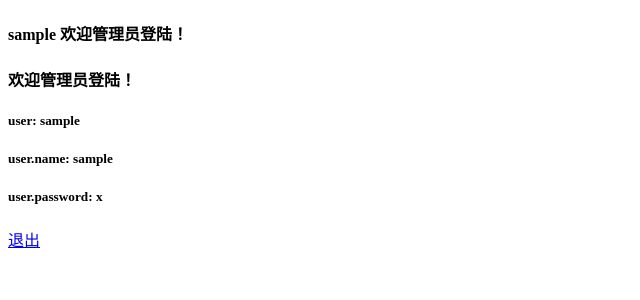
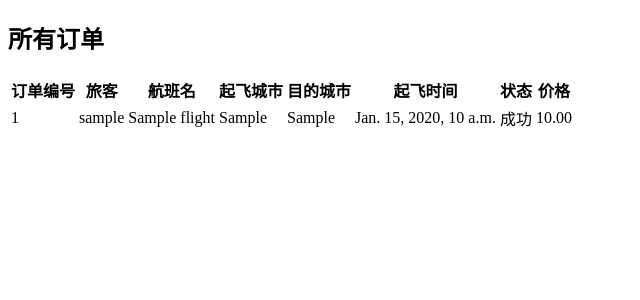
Before and after one commit to KGoinger/Flight_ticket_reservation_system, a Django app: page /finance/ in a window 1280 px wide. Shown: the top 300 px of the page, without its empty margins (0-640 px from the left). Run offline with Django 4.2, Linux system fonts and the light colour scheme; a user stored in the database is signed in; tables that the repository leaves empty hold one stand-in row (values such as "Sample post").

Commit message:
管理员业务统计功能

```diff
--- a/reserve/templates/finance.html
+++ b/reserve/templates/finance.html
@@ -1,30 +1,36 @@
 <!DOCTYPE html>
 <html lang="en">
     <head>
-        <meta charset="UTF-8">
-        <title>首页</title>
-    </head>
-    <body>
-        <div>
-            <h4>{{ name }} 欢迎管理员登陆！</h4>
-            <h4>欢迎管理员登陆！</h4>
-        </div>
-        <div>
-            <h5>
-                <label>user: </label>
-                {{ request.user }}
-            </h5>
-            <h5>
-                <label>user.name: </label>
-                {{ request.user.username }}
-            </h5>
-            <h5>
-                <label>user.password: </label>
-                {{ request.user.password }}
-            </h5>
-        </div>
-        <div>
-            <a href="{% url 'logout' %}">退出</a>
-        </div>
+    <meta charset="UTF-8">
+    <title>财务信息</title>
+</head>
+<body>
+    <h2>所有订单</h2>
+    <table>
+        <tr>
+            <th>订单编号</th>
+            <th>旅客</th>
+            <th>航班名</th>
+            <th>起飞城市</th>
+            <th>目的城市</th>
+            <th>起飞时间</th>
+            <th>状态</th>
+            <th>价格</th>
+        </tr>
+        {% for order in orders %}
+            <tr>
+                <td>{{ order.id }}</td>
+                <td>{{ order.user.username }}</td>
+                <td>{{ order.flight.flight_name }}</td>
+                <td>{{ order.flight.departure }}</td>
+                <td>{{ order.flight.destination }}</td>
+                <td>{{ order.flight.departure_time }}</td>
+                <td>{{ order.order_status }}</td>
+                <td>{{ order.flight.price }}</td>
+            </tr>
+        {% empty %}
+            <tr><td colspan="7">没有订单</td></tr>
+        {% endfor %}
+    </table>
     </body>
 </html>
--- a/reserve/views.py
+++ b/reserve/views.py
@@ -8,6 +8,10 @@ from django.utils import timezone
 from .models import UserProfile
 from django.utils.dateparse import parse_date
 from django.shortcuts import render, get_object_or_404
+from django.db.models import F
+from django.db.models import Sum
+from datetime import timedelta
+
 
 # Create your views here.
 from django.http import HttpResponse
@@ -72,34 +76,75 @@ def logout(request):
     return redirect('login')  # 退出后，页面跳转至登录界面
 @login_required(login_url='/login/')
 def finance(request):
-    name = request.user.username
-    return render(request, 'finance.html', {'name': name})
+    # 获取所有订单
+    orders = Order.objects.all()
+
+    # 将订单传递给模板
+    return render(request, 'finance.html', {'orders': orders})
 
 @login_required(login_url='/login/')
 def book_ticket(request, flight_id):
     flight = get_object_or_404(Flight, pk=flight_id)
+    user_profile = UserProfile.objects.get(user=request.user)
+    remaining_seats = flight.capacity - flight.book_sum
 
     if request.method == 'POST':
-        # 这里假设用户已经登录并且request.user是当前登录用户
-        user = request.user
+        print("ok")
+        # 检查余票
+        if flight.book_sum >= flight.capacity:
+            # 处理没有余票的情况
+            return render(request, 'book_ticket.html', {
+                'flight': flight,
+                'error': '对不起，该航班已无余票。'
+            })
+
+        # 检查用户余额是否足够
+        if user_profile.balance < flight.price:
+            # 处理余额不足的情况
+            return render(request, 'book_ticket.html', {
+                'flight': flight,
+                'error': '余额不足，请充值后再预订。',
+                'remaining_seats': remaining_seats
+            })
+
+        # 扣除用户余额
+        user_profile.balance -= flight.price
+        user_profile.save()
+
+        # 更新航班预订数
+        Flight.objects.filter(pk=flight_id).update(book_sum=F('book_sum') + 1)
 
         # 创建订单
         order = Order(
-            user=user,
+            user=request.user,
             flight=flight,
-            booking_time=timezone.now(),  # 使用Django的timezone模块来获取当前时间
-            order_status='成功'  # 假设初始状态为“成功”
+            booking_time=timezone.now(),
+            order_status='成功'
         )
         order.save()
 
-        # 可以重定向到一个新的页面，比如订单详情页面或预订确认页面
+        # 重定向到用户个人资料页面
         return redirect('userprofile')
 
-    return render(request, 'book_ticket.html', {'flight': flight})
+    return render(request, 'book_ticket.html', {'flight': flight,'remaining_seats': remaining_seats})
 
 def cancel_order(request,order_id):
+    # 缺少检查：只有起飞时间大于当前时间才能退票
     # 获取订单对象，确保只有订单的所有者才能退票
     order = get_object_or_404(Order, pk=order_id, user=request.user)
+
+    # 检查订单状态和航班起飞时间
+    if order.order_status != '成功' or order.flight.departure_time <= timezone.now():
+        # 如果订单不是“成功”状态或航班已起飞，处理错误情况
+        return HttpResponse("非法退票操作")  # 请替换为适当的错误处理
+
+    # 归还用户的余额
+    user_profile = UserProfile.objects.get(user=order.user)
+    user_profile.balance += order.flight.price
+    user_profile.save()
+
+    # 减少已预订的座位数
+    Flight.objects.filter(pk=order.flight.id).update(book_sum=F('book_sum') - 1)
 
     # 更新订单状态为“退票”
     order.order_status = '退票'
```
Also changed, not shown: reserve/templates/book_ticket.html (+14 -8 lines).
